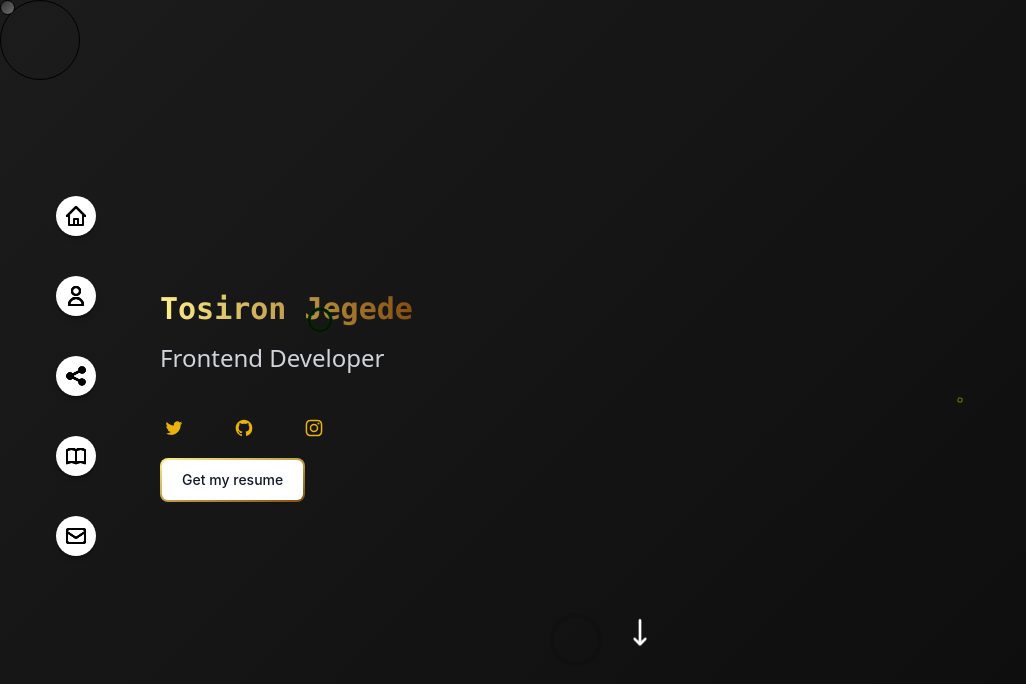
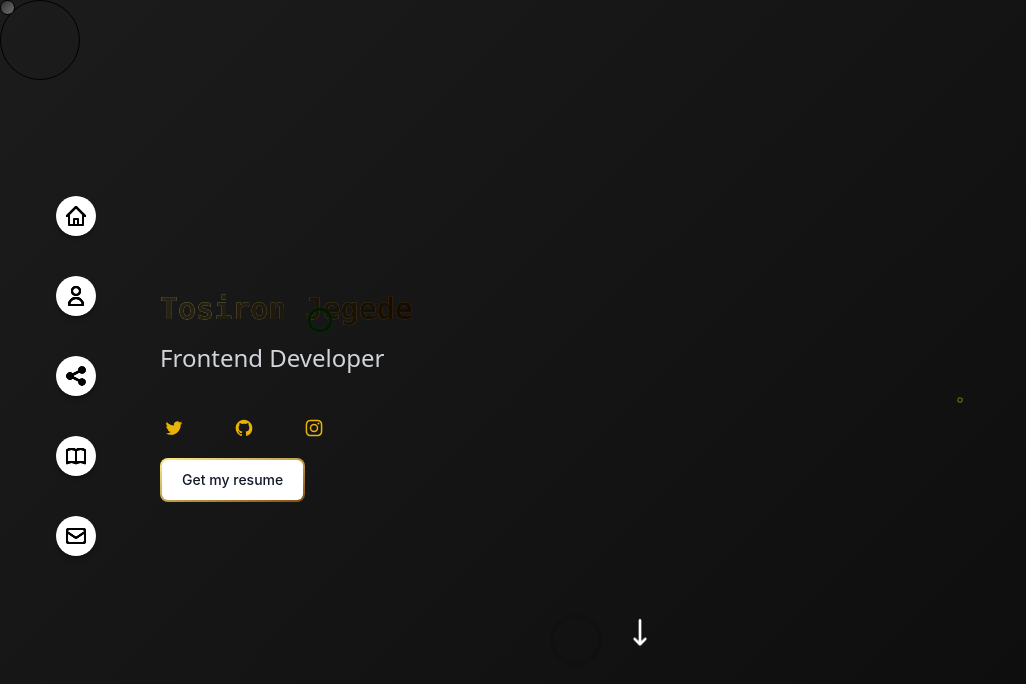
Before and after one commit to tosibinaronmuro/portfolioo, a Next.js app: page / in a window 1280 px wide. Shown: the top 684 px of the page, without its empty margins (0-1026 px from the left). Built offline with nearby package versions, Linux system fonts and the light colour scheme.

Commit message:
removed the transparent text

```diff
--- a/Components/About.jsx
+++ b/Components/About.jsx
@@ -41,7 +41,7 @@ export default function About() {
           </div>
         )}
           <div className=" mx-4 md:ml-40 lg:mx-40  m-auto flex flex-col justify-center items-start">
-            <h1 className="text-3xl text-transparent bg-clip-text bg-gradient-to-r from-yellow-200 to-yellow-800 flex flex-col justify-start font-mono font-bold items-center">
+            <h1 className="text-3xl   bg-clip-text bg-gradient-to-r from-yellow-200 to-yellow-800 flex flex-col justify-start font-mono font-bold items-center">
               About Me
             </h1>
             <p className="text-sm lg:text-lg font-light flex flex-col justify-start font-sans text-justify items-center">
--- a/Components/Projects.jsx
+++ b/Components/Projects.jsx
@@ -29,7 +29,7 @@ function Projects() {
       <div className={styles.cube}></div>
       <div className="flex h-auto w-screen">
         <div className=" mx-2 md:ml-40 lg:mx-40  m-auto flex flex-col justify-center items-start">
-          <h1 className="text-3xl flex m-4 text-transparent bg-clip-text bg-gradient-to-r from-yellow-200 to-yellow-800   flex-col justify-start font-mono font-bold items-center">
+          <h1 className="text-3xl flex m-4   bg-clip-text bg-gradient-to-r from-yellow-200 to-yellow-800   flex-col justify-start font-mono font-bold items-center">
             Recent Projects
           </h1>
           <div className="flex   flex-wrap justify-center  ">
--- a/Components/Skills.jsx
+++ b/Components/Skills.jsx
@@ -32,7 +32,7 @@ function Skills() {
       <div className={styles.cube}></div>
       <div className="flex h-screen w-screen m-auto">
         <div className=" mx-2 md:ml-40 lg:mx-40 w-full   m-auto flex flex-col justify-center items-start">
-          <h1 className="text-3xl flex  text-transparent bg-clip-text bg-gradient-to-r from-yellow-200 to-yellow-800 flex-col justify-start font-mono font-bold items-center">
+          <h1 className="text-3xl flex    bg-clip-text bg-gradient-to-r from-yellow-200 to-yellow-800 flex-col justify-start font-mono font-bold items-center">
               Skills
           </h1>
           <div className="flex w-full   flex-col lg:flex-row m-auto lg:m-14 justify-between">
--- a/pages/index.js
+++ b/pages/index.js
@@ -52,7 +52,7 @@ const router= useRouter()
       <div className={styles.cube}></div>
 
           <div  className=" mx-5 md:ml-40 lg:ml-40  text-gray-300 m-auto flex flex-col justify-center items-start">
-            <h1 className="text-3xl flex flex-col text-transparent bg-clip-text bg-gradient-to-r from-yellow-200 to-yellow-800  justify-start font-mono font-bold items-center">
+            <h1 className="text-3xl flex flex-col   bg-clip-text bg-gradient-to-r from-yellow-200 to-yellow-800  justify-start font-mono font-bold items-center">
 
               Tosiron Jegede
             </h1>
```
